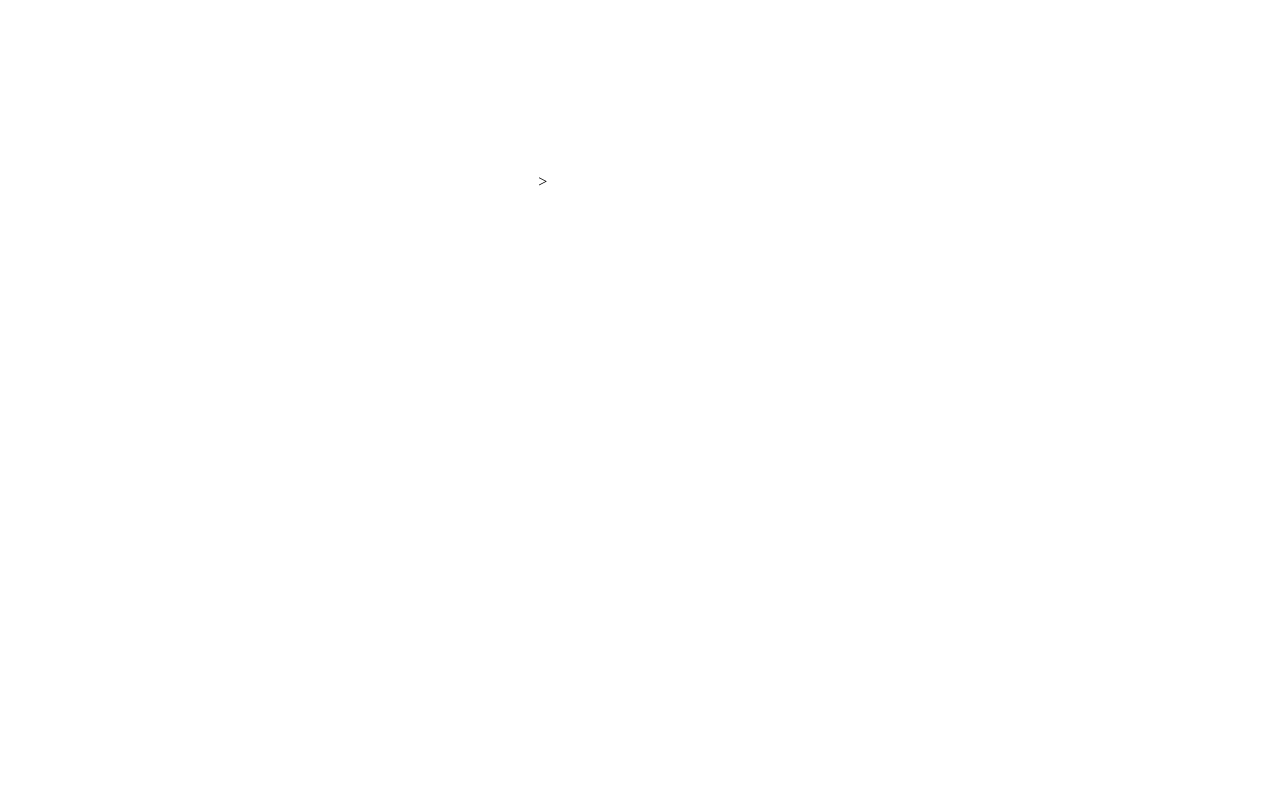
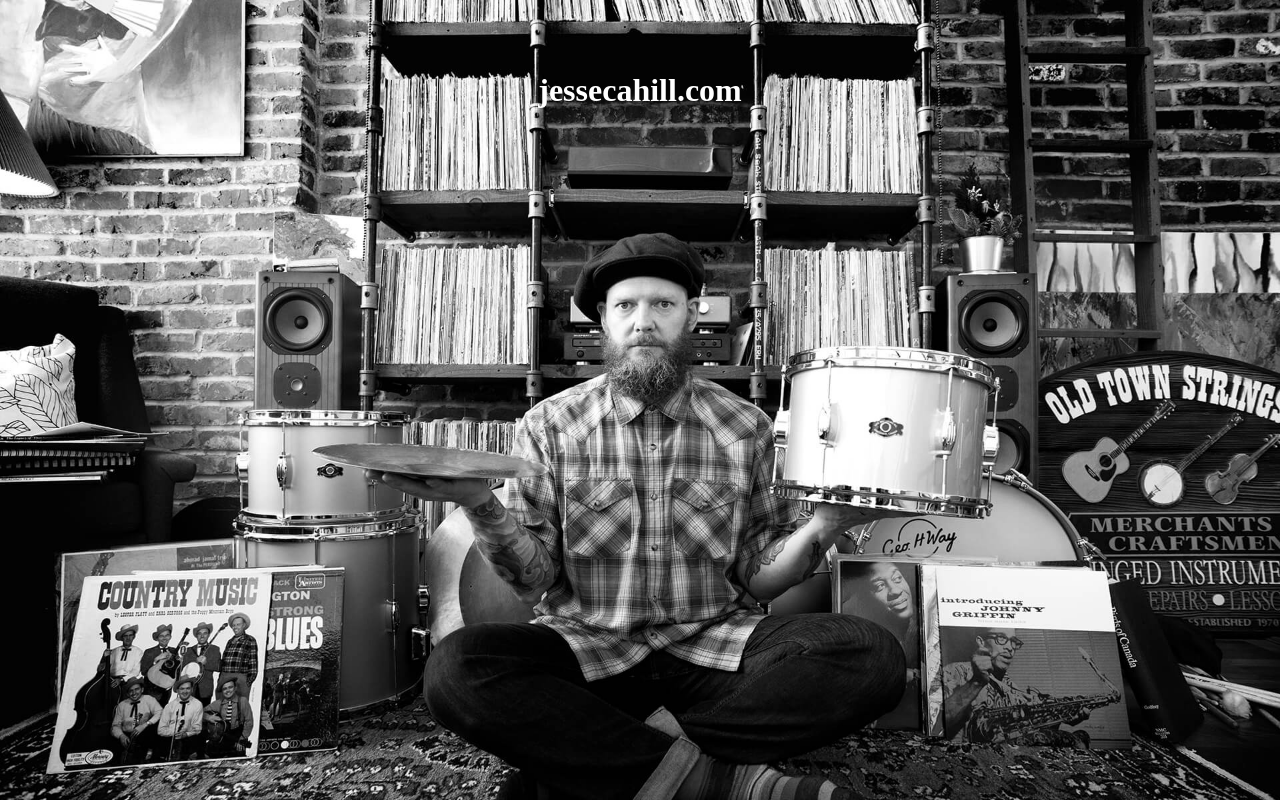
Before and after one commit to codewisenate/jessecahill-web, a Nuxt app: page / in a window 1280 px wide. Built offline with nearby package versions, Linux system fonts and the light colour scheme.

Commit message:
bg image added

```diff
--- a/app.vue
+++ b/app.vue
@@ -1,11 +1,14 @@
 <template>
   <div>
-    <h1>jessecahill.com</h1>>
+    <h1>jessecahill.com</h1>
   </div>
 </template>
-<script></script>
+
 <style>
 body {
+  background-image: url('/images/jc-bg.jpg');
+  background-size: cover;
+  background-color: #222;
   display: flex;
   justify-content: center;
 }
```
